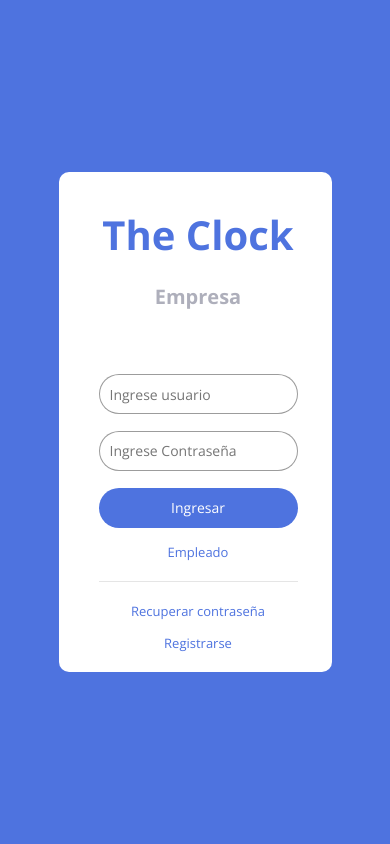
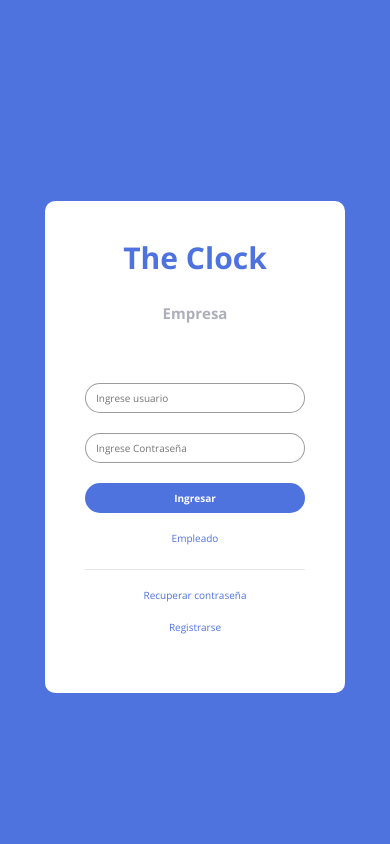
Before and after one commit to ericseparovic/The-Clock, a Flask app: template web/templates/login_company.html in a window 390 px wide. Run offline with Flask 2, Linux system fonts and the light colour scheme; the template is opened without the code that fills it, so the values that code supplies are empty; parts of the project's set-up code (start-up, migrations or seed data) failed here and were passed over.

Commit message:
Correccion errores responsive de login_company

```diff
--- a/app.py
+++ b/app.py
@@ -1,5 +1,4 @@
 from flask import Flask, request, render_template, redirect, url_for, session, jsonify
-from werkzeug.wrappers.request import PlainRequest
 from services import auth
 from services import company
 from services import personal
--- a/web/static/css/login_company.css
+++ b/web/static/css/login_company.css
@@ -1,4 +1,4 @@
-/**********INICIO ESTILOS GENERALES**********/
+/* *********INICIO ESTILOS GENERALES********* */
 html {
     -webkit-box-sizing: border-box;
     -moz-box-sizing: border-box;
@@ -14,14 +14,15 @@ html {
 body {
     margin: 0px;
     padding: 0px;
+    height: 100vh;
+    background-color: var(--blue);
+    display: flex;
+    justify-content: center;
+    align-items: center;
+    font-family: var(--font-family);
 }
 
-h2 {
-    font-size: 2.5rem;
-    margin: 0;
-    padding: 0;
-    color: var(--blue);
-}
+
 /**********FIN ESTILOS GENERALES**********/
 
 /******************************************************************************************/
@@ -40,36 +41,27 @@ h2 {
 /****************************************************************************/
 
 /**********INICIO ESTILOS LOGIN EMPRESA**********/
-.main_login {
-    background-color: var(--blue);
-    height: 100vh;
+.main-login {
+    background-color: white;
     display: flex;
-    justify-content: center;
-    align-items: center;
-    font-family: var(--font-family);
+    height: auto;
+    max-width: 90rem;
+    width: 70%;
+    border-radius: 1rem;
+    margin-top: 5rem;
 }
 
 
 
-.main_login__box {
-    background-color: white;
-    display: flex;
-    flex-wrap: wrap;
-    height: 50rem;
-    max-width: 90rem;
-    width: 70%;
-    border-radius: 1rem;
-}
-
-.main_login__img, .main_login__form {
+.section-img-login, .section-form-login {
     flex: 1;
     padding: 4rem;
-
 }
 
 
-.main_login__form h1 {
+.section-form-login h1 {
     text-align: center;
+    margin-bottom: 3rem;
     padding: 0px;
     margin-top: 0px;
     color: rgb(71, 70, 70);
@@ -77,25 +69,51 @@ h2 {
     color: var(--blue);
 }
 
-.main_login__form h2 {
+.section-form-login h2 {
     text-align: center;
     color: rgb(71, 70, 70);
-    font-size: 2rem;
-    margin: 0px;
-    padding: 0px;
+    font-size: 1.5rem;
+    margin-bottom: 2rem;
+    padding-bottom: 0px;
     color: var(--grey_shadow);
 }
 
 
-.main_login__form form {
+.section-form-login form {
     display: flex;
     flex-direction: column;
-    justify-content: space-around;
-    height: 70%;
+    justify-content: space-between;
+    height: auto;
 
 }
 
-.main_login__form input[type="text"],
+.container-error {
+    height: 6rem;
+    font-size: 1.2rem;
+}
+
+.container-error p {
+    padding: 0;
+}
+
+
+.errorFront {
+    color: red;
+    text-align: center;
+    visibility: hidden;
+    padding-top: 2rem;
+    font-weight: bold;
+}
+
+
+.errorBack {
+    color: red;
+    text-align: center;
+    padding-top: 2rem;
+    font-weight: bold;
+}
+
+.section-form-login input[type="text"],
 input[type="email"],
 input[type="tel"],
 input[type="password"] {
@@ -107,10 +125,10 @@ input[type="password"] {
     outline: 0;
     padding: 1rem;
     background-color: white;
+    margin-bottom: 2rem;
 }
 
-.main_login__form input[type="submit"] {
-
+.section-form-login input[type="submit"] {
     width: auto;
     height: 4rem;
     font-size: 1.4rem;
@@ -121,31 +139,35 @@ input[type="password"] {
     outline: 0;
     border: rgba(0,0,0,.1) 0 solid;
     cursor: pointer;
+    margin-bottom: 2rem;
+    font-weight: bold;
 }
 
 
-.main_login__form input[type="submit"]:hover {
+.section-form-login input[type="submit"]:hover {
     background-color: #2e4da8;
 }
 
 
-hr {
+.section-form-login hr {
     width: 100%;
     height: 1px;
     border: 0;
     background-color: rgba(0,0,0,.1);
+    margin-bottom: 2rem;
 }
 
 
-a {
+.section-form-login a {
     text-decoration: none;
     font-size: 1.3rem;
     color: var(--blue);
     text-align: center;
+    margin-bottom: 2rem;
 }
 
 
-.main_login .main_login__img{
+.section-img-login{
     background-image: url(/static/img/pexels-andrea-piacquadio-845451.jpg);
     background-size: cover;
     background-repeat: no-repeat;
@@ -154,30 +176,99 @@ a {
 }
 
 
-.emptyFieldsError{
-    color: red;
-    font-size: 1.2rem;
-    text-align: center;
-    visibility: hidden;
-    padding-top: 2rem;
-    font-weight: bold;
+
+@media screen and (max-width: 860px) {
+    .main_login {
+        background-color: white;
+        display: flex;
+        height: auto;
+        max-width: 90rem;
+        width: 90%;
+        border-radius: 1rem;
+        margin-top: 5rem;
+    }
   }
 
 
-.main_login__form .h2Personal {
-    margin-bottom: 4rem;
+
+@media screen and (max-width: 700px) {
+    .main-login {
+        height: auto;
+        max-width: 90rem;
+        width: 90%;
+        max-width: 30rem;
+        border-radius: 1rem;
+        margin-top: 5rem;
+        flex-direction: column;
     }
 
-@media screen and (max-width: 860px) {
-    .main_login {
-        flex-direction: column;
-        max-width: 40rem;
+    .section-form-login h1 {
+        text-align: center;
+        margin-bottom: 3rem;
+        padding: 0px;
+        margin-top: 0px;
+        color: rgb(71, 70, 70);
+        font-size: 3rem;
+        color: var(--blue);
+    }
+
+    .section-img-login {
+        display: none;
+    }
+
+    .section-form-login
+    input[type="text"],
+    input[type="email"],
+    input[type="tel"],
+    input[type="password"] {
+            height: 3rem;
+            font-size: 1rem;
+            border-radius: 2rem;
+            border: rgba(0, 0, 0, 0.39) 1px solid;
+            outline: 0;
+            padding: 1rem;
+            background-color: white;
+            margin-bottom: 2rem;
+    }
+
+    .section-form-login input[type="submit"] {
+
+        height: 3rem;
+        font-size: 1rem;
+        border-radius: 2rem;
+        padding: 1rem;
+        margin-bottom: 2rem;
+    }
 
 
+    .section-form-login form a {
+        text-decoration: none;
+        font-size: 1rem;
+        color: var(--blue);
+        text-align: center;
     }
-    .main_login__img {
-        display: none;
+
+    .section-form-login form hr {
+        margin-bottom: 2rem;
     }
+
+
+    .container-error {
+        height: 2rem;
+        font-size: 1rem;
+        padding: 0px;
+        margin-bottom: 2rem;
+    }
+
+    .container-error p {
+        padding: 0;
+    }
+
+
+    .section-form-login h2 {
+        margin-bottom: 2rem;
+    }
+
 }
 
 /**********FIN ESTILOS LOGIN EMPRESA**********/
--- a/web/templates/login_company.html
+++ b/web/templates/login_company.html
@@ -15,16 +15,20 @@
 
 <body>
 
-    <main class="main_login">
-        <div class="main_login__box">
+    <main class="main-login">
             </section>
-            <section class="main_login__img">
+            <section class="section-img-login">
 
             </section>
-            <section class="main_login__form">
+            <section class="section-form-login">
                 <h1>The Clock</h1>
                 <h2>Empresa</h2>
-                <p class="emptyFieldsError">Ingrese usuario y contraseña</p>
+                <div class="container-error">
+                    <p class="errorFront"></p>
+                    {% if error %}
+                    <p class="errorBack">{{error}}</p>
+                    {% endif %}
+                </div>
                 <form action="" method="POST">
                     <input type="text" name="email" id="user" placeholder="Ingrese usuario">
                     <input type="text" name="password" id="password" placeholder="Ingrese Contraseña">
@@ -35,9 +39,8 @@
                     <a href="http://127.0.0.1:5005/register_company">Registrarse</a>
                 </form>
             </section>
-        </div>
     </main>
-    <!-- <script src="{{url_for('static', filename='js/login.js')}}"></script> -->
+    <script src="{{url_for('static', filename='js/login.js')}}"></script>
 </body>
 
 </html>
```
Also changed, not shown: web/server_web.py (+22 -4 lines), web/static/js/login.js (+25 -14 lines), 1 other file. Lines whose indentation alone changed are shown as unchanged.
